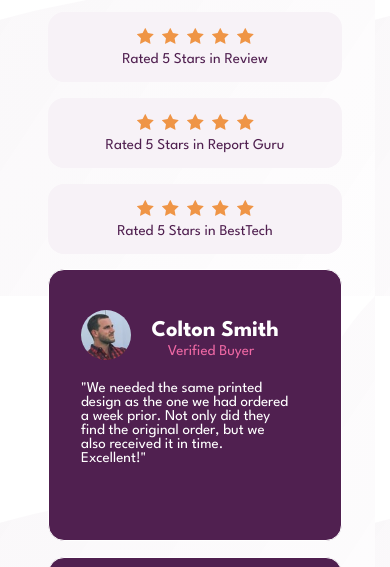
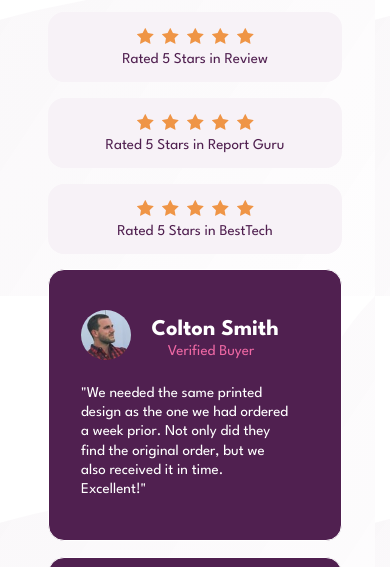
Before and after one commit to FranciscoHernandez92/week2-Challenge1, a website: page social-proof-section-master/index.html in a window 390 px wide. Shown: the part 207-774 px from the top of the page. Drawn offline with Linux system fonts and the light colour scheme.

Commit message:
Finish mobile view

```diff
--- a/social-proof-section-master/style.css
+++ b/social-proof-section-master/style.css
@@ -46,6 +46,7 @@ article {
   border-radius: 1rem;
   background-color: hsl(300, 43%, 22%);
   height: 17rem;
+  line-height: 1.2rem;
 }
 .picture {
   border-radius: 100%;
```
